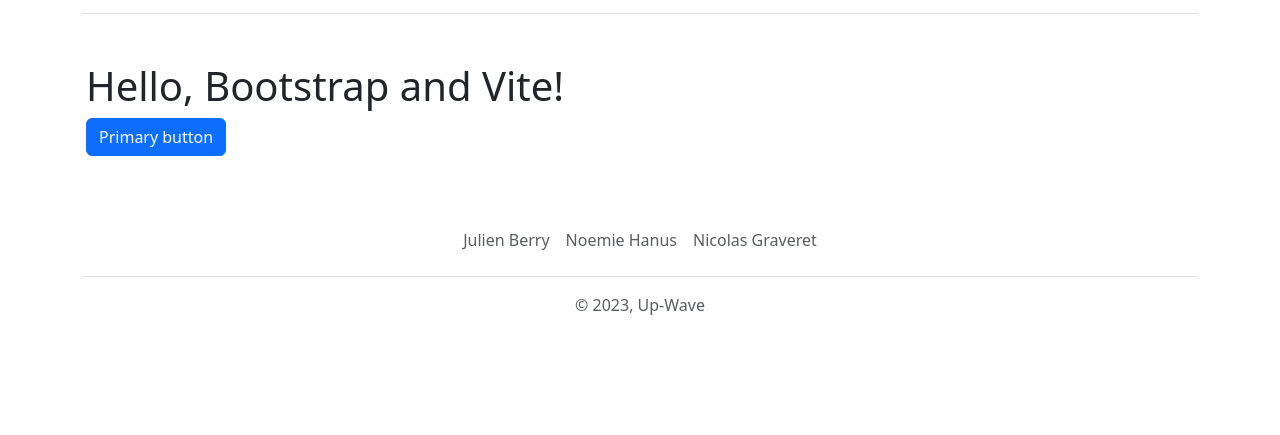
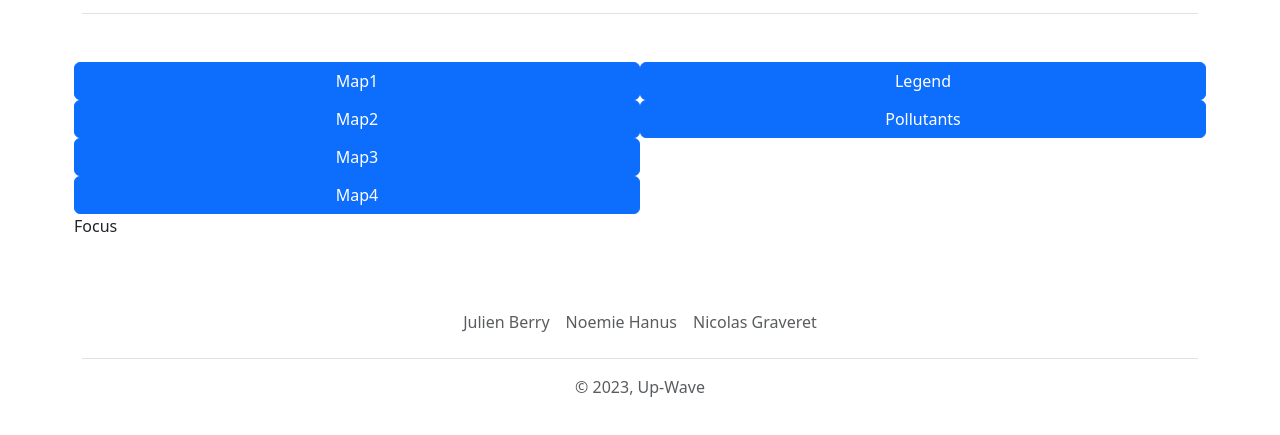
Before and after one commit to Compaagnie/Compaagnie.github.io, a website built with Vite: page src/index.html in a window 1280 px wide. Shown: the part 59-494 px from the top of the page. Built offline with nearby package versions, Linux system fonts and the light colour scheme.

Commit message:
grid and buttons

```diff
--- a/src/index.html
+++ b/src/index.html
@@ -24,8 +24,31 @@
 
   <body>
     <div class="container py-4 px-3 mx-auto">
-      <h1>Hello, Bootstrap and Vite!</h1>
-      <button class="btn btn-primary">Primary button</button>
+      <!-- <h1>Hello, Bootstrap and Vite!</h1>
+      <button class="btn btn-primary">Primary button</button> -->
+      <div class="row">
+        <div class="col">
+          <div class="row">
+            <button class="btn btn-primary">Map1</button>
+            <button class="btn btn-primary">Map2</button>
+          </div>
+          <div class="row">
+            <button class="btn btn-primary">Map3</button>
+            <button class="btn btn-primary">Map4</button>
+          </div>
+        </div>
+        <div class="col">
+          <div class="row">
+            <button class="btn btn-primary">Legend</button>
+          </div>
+          <div class="row">
+            <button class="btn btn-primary">Pollutants</button>
+          </div>
+        </div>
+      </div>
+      <div class="row">
+        Focus
+      </div>
     </div>
     <script type="module" src="./js/main.js"></script>
   </body>
```
